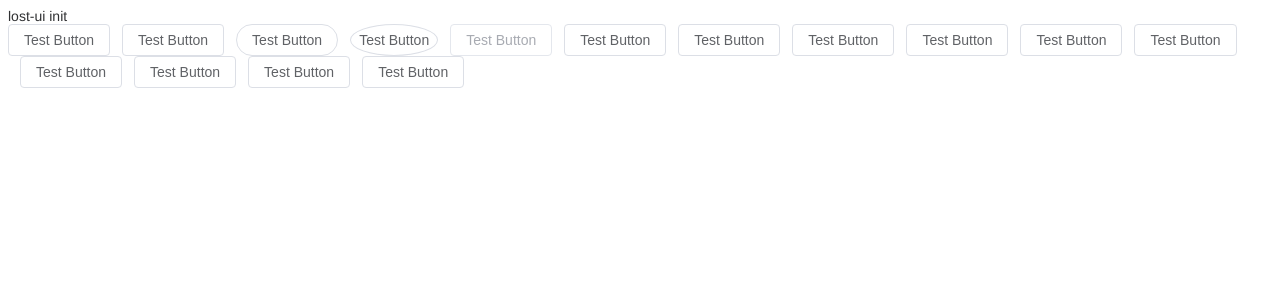
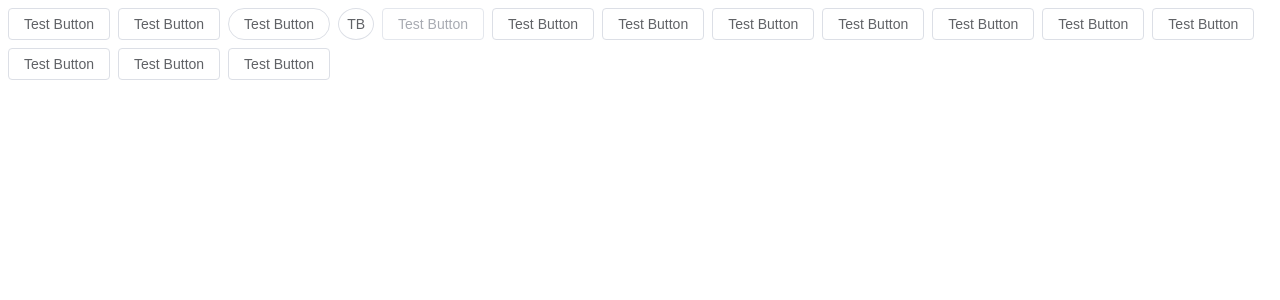
Before and after one commit to LostElkByte/lost-ui, a Vue app: page / in a window 1280 px wide. Shown: the top 300 px of the page. Built offline with nearby package versions, Linux system fonts and the light colour scheme.

Commit message:
fix(custom): 修复button间距

```diff
--- a/src/App.vue
+++ b/src/App.vue
@@ -1,9 +1,10 @@
 <template>
-  <div>lost-ui init</div>
+  <div class="demo">
+    <div class="l-button-demo">
       <Button type="primary" plain ref="buttonRef">Test Button</Button>
       <Button plain>Test Button</Button>
       <Button round>Test Button</Button>
-  <Button circle>Test Button</Button>
+      <Button circle>TB</Button>
       <Button disabled>Test Button</Button>
       <Button type="primary">Test Button</Button>
       <Button type="success">Test Button</Button>
@@ -15,6 +16,8 @@
       <Button type="info" plain>Test Button</Button>
       <Button type="warning" plain>Test Button</Button>
       <Button type="danger" plain>Test Button</Button>
+    </div>
+  </div>
 </template>
 
 <script setup lang="ts">
@@ -29,4 +32,12 @@ onMounted(() => {
 })
 </script>
 
-<style scoped></style>
+<style scoped>
+.demo {
+  .l-button-demo {
+    display: flex;
+    flex-wrap: wrap;
+    gap: 8px;
+  }
+}
+</style>
--- a/src/components/Button/style.css
+++ b/src/components/Button/style.css
@@ -42,9 +42,9 @@
   padding: 8px 15px;
   font-size: var(--l-font-size-base);
   border-radius: var(--l-border-radius-base);
-  & + & {
+  /* & + & {
     margin-left: 12px;
-  }
+  } */
   &:hover,
   &:focus {
     color: var(--l-button-hover-text-color);
```
Lines whose indentation alone changed are shown as unchanged.
